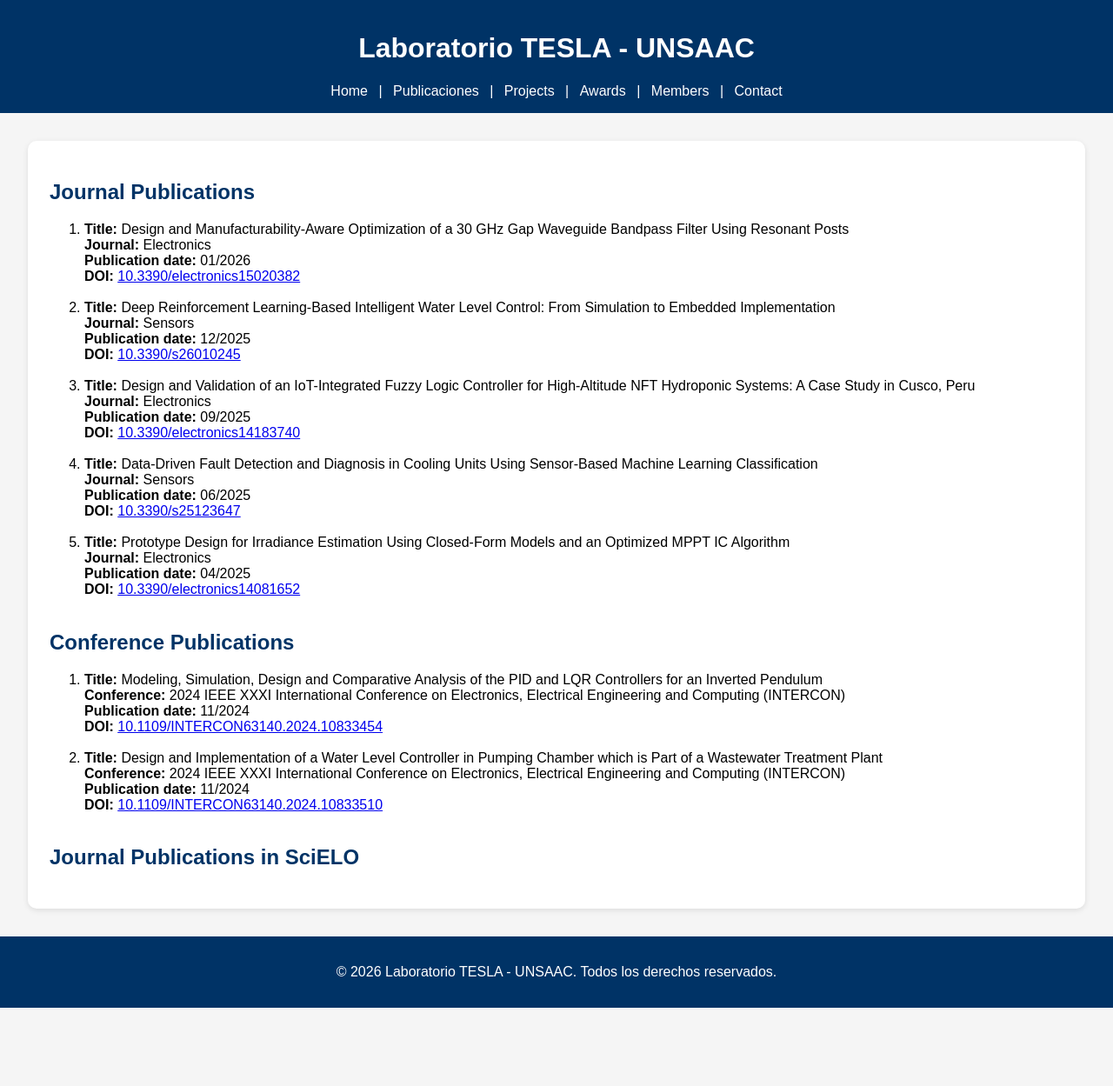
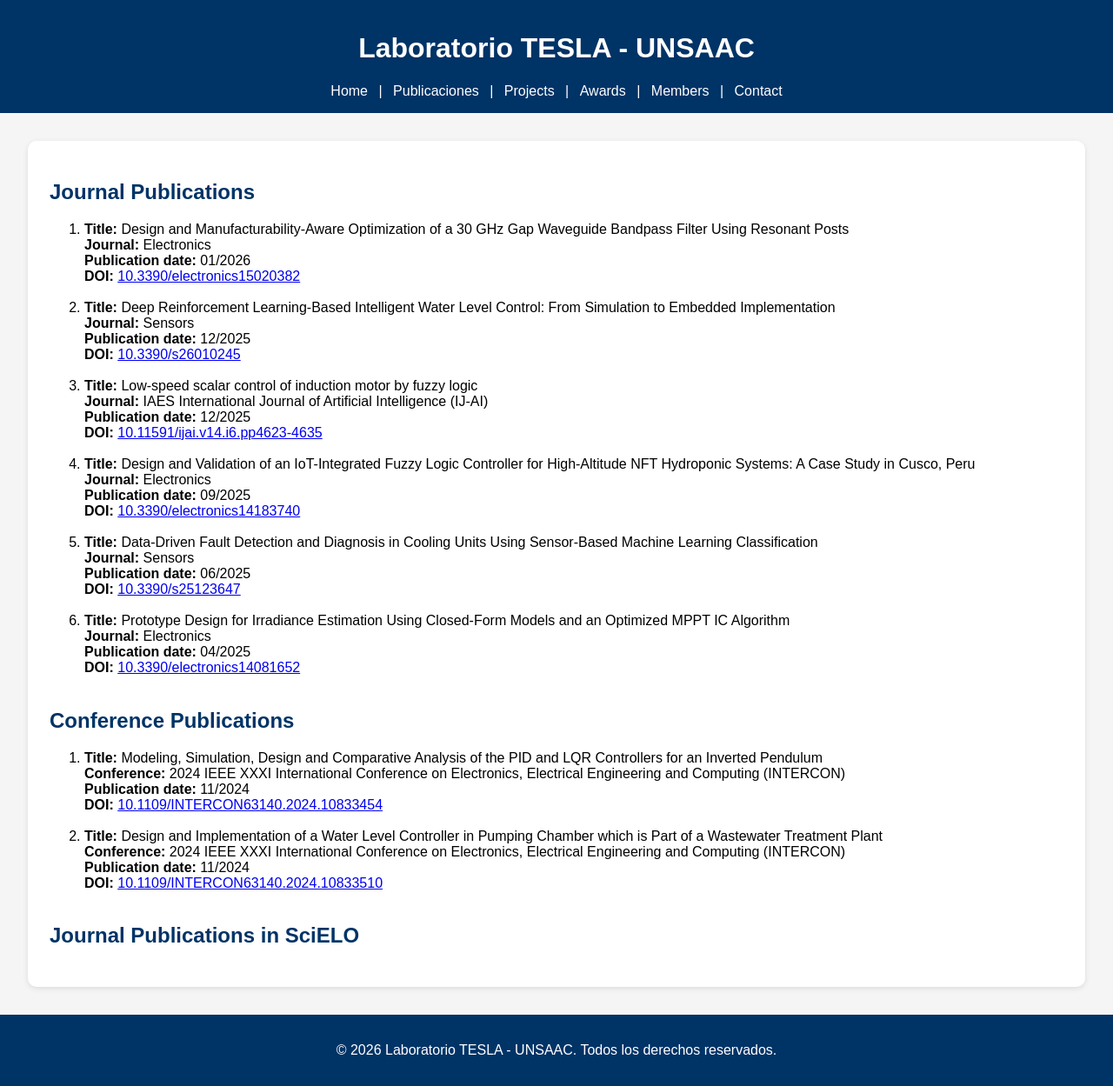
Before and after one commit to laboratoriotesla-unsaac/laboratoriotesla-unsaac.github.io, a Jekyll site: the page built from publications.html, in a window 1280 px wide. Shown: the whole page at 87% size. Built offline with Jekyll 4.4.1, drawn with Linux system fonts in a browser that asks for light colours; before the commit the page ends 1159 px from its top, so only the background shows below that.

Commit message:
Actualizar conteni

```diff
--- a/publications.html
+++ b/publications.html
@@ -19,6 +19,13 @@ title: Publicaciones Científicas
       <strong>Journal:</strong> Sensors<br>
       <strong>Publication date:</strong> 12/2025<br>
       <strong>DOI:</strong> <a href="https://doi.org/10.3390/s26010245" target="_blank">10.3390/s26010245</a>
+    </li>
+    <br>
+    <li>
+      <strong>Title:</strong> Low-speed scalar control of induction motor by fuzzy logic<br>
+      <strong>Journal:</strong> IAES International Journal of Artificial Intelligence (IJ-AI)<br>
+      <strong>Publication date:</strong> 12/2025<br>
+      <strong>DOI:</strong> <a href="http://doi.org/10.11591/ijai.v14.i6.pp4623-4635" target="_blank">10.11591/ijai.v14.i6.pp4623-4635</a>
     </li>
     <br>
     <li>
```
